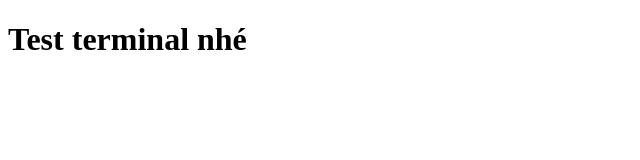
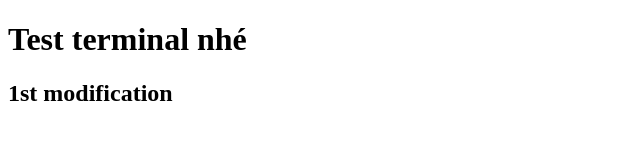
Before and after one commit to ilcyperbunk90/Project2, a plain HTML site: page index.html in a window 1280 px wide. Shown: the whole page, without its empty margins (0-640 px from the left). Drawn offline with Linux system fonts and the light colour scheme.

Commit message:
2nd commit

```diff
--- a/index.html
+++ b/index.html
@@ -9,6 +9,7 @@
 
 <body>
     <h1>Test terminal nhé</h1>
+    <h2>1st modification</h2>
 </body>
 
 </html>
```
